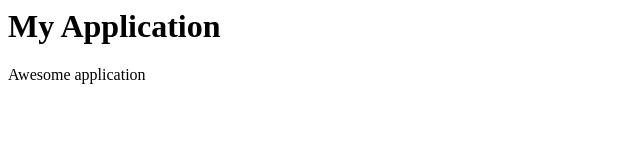
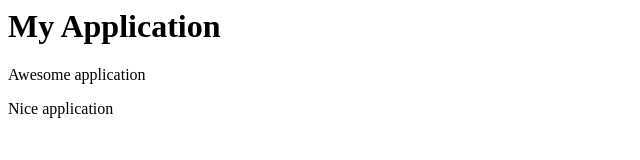
Before and after one commit to alokkola0002/MyAppSample, a plain HTML site: page index.html in a window 1280 px wide. Shown: the whole page, without its empty margins (0-640 px from the left). Drawn offline with Linux system fonts and the light colour scheme.

Commit message:
Added paragraph in index.html

```diff
--- a/index.html
+++ b/index.html
@@ -5,5 +5,6 @@
 	<body>
 		<h1>My Application</h1>
 		<p>Awesome application</p>
+		<p>Nice application</p>
 	</body>
 </html>
```
